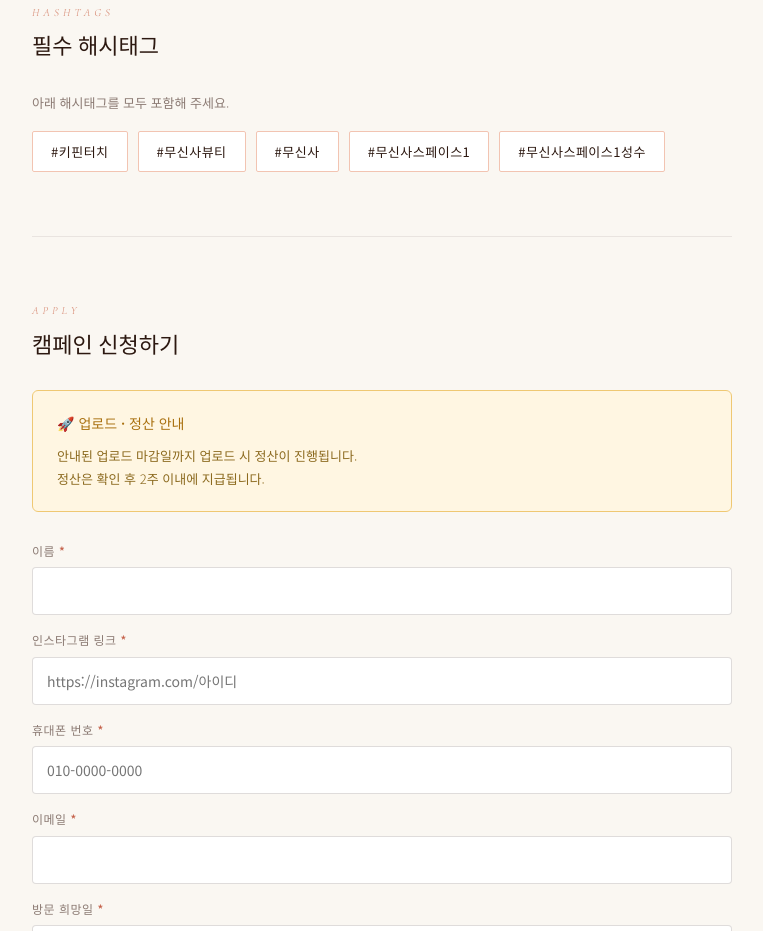
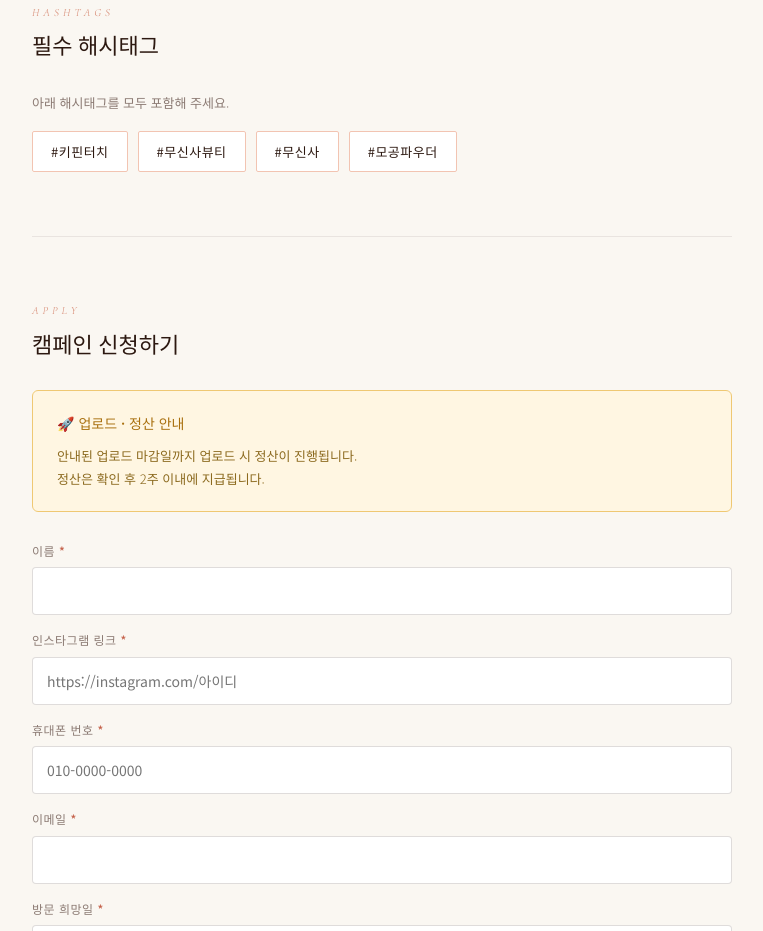
Before and after one commit to hwangyksiriai/keepintouch_musinsa, a plain HTML site: page index.html in a window 1280 px wide. Shown: the part 3300-4231 px from the top of the page, without its empty margins (258-1021 px from the left). Drawn offline with nearby package versions, Linux system fonts and the light colour scheme.

Commit message:
Replace space1 hashtags with #모공파우더

```diff
--- a/index.html
+++ b/index.html
@@ -959,8 +959,7 @@
       <span class="hashtag">#키핀터치</span>
       <span class="hashtag">#무신사뷰티</span>
       <span class="hashtag">#무신사</span>
-      <span class="hashtag">#무신사스페이스1</span>
-      <span class="hashtag">#무신사스페이스1성수</span>
+      <span class="hashtag">#모공파우더</span>
     </div>
   </div>
 
```
